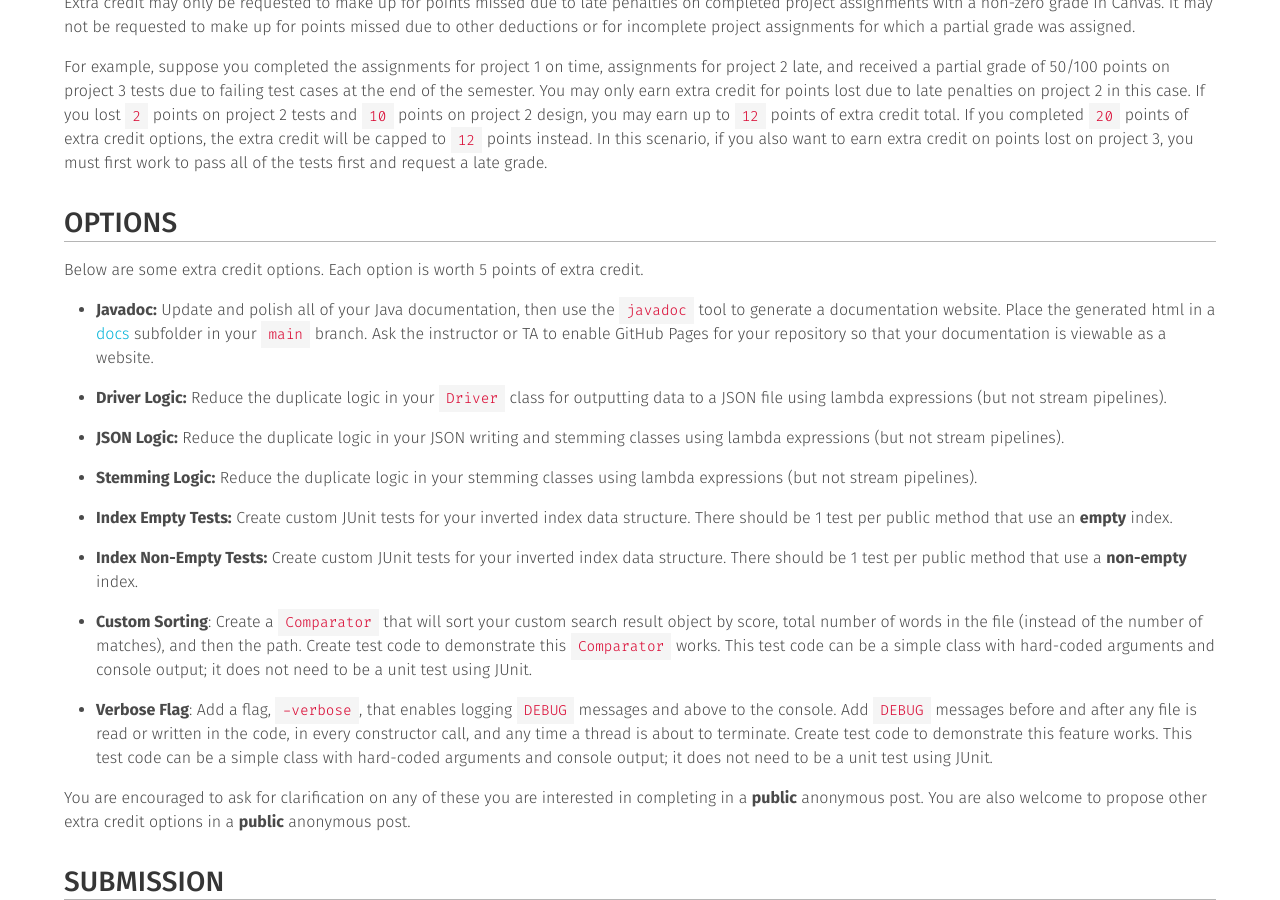
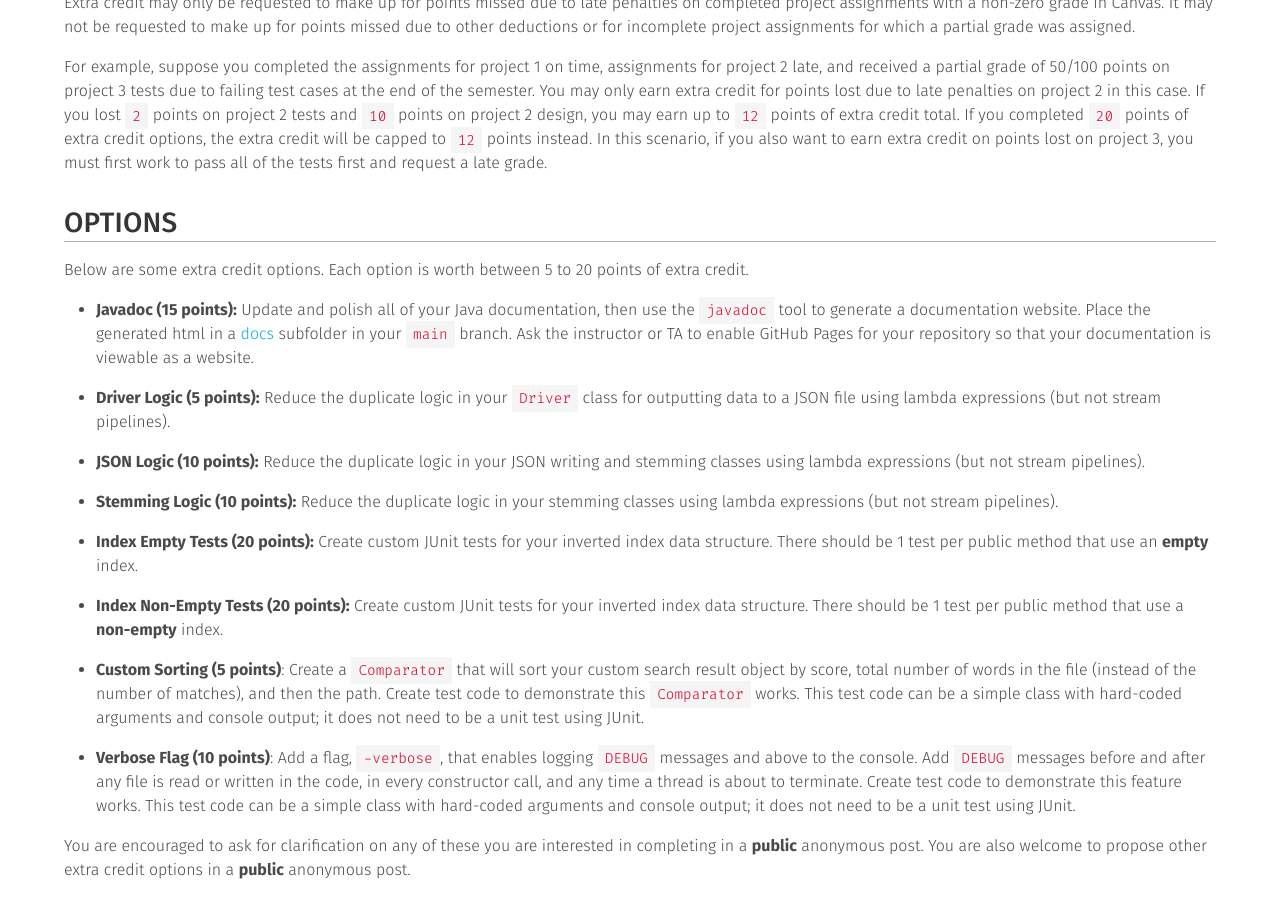
Before and after one commit to usf-cs272-fall2022/usf-cs272-fall2022.github.io, a Jekyll site: the page built from _projects/extra-credit.md, in a window 1280 px wide and 900 px high, scrolled down 575 px. Built offline with Jekyll 4.4.1, drawn with Linux system fonts in a browser that asks for light colours; comment, search, counter and statistics services are not loaded.

Commit message:
Updating point values

```diff
--- a/_projects/extra-credit.md
+++ b/_projects/extra-credit.md
@@ -24,23 +24,23 @@ For example, suppose you completed the assignments for project 1 on time, assign
 ## Options
 {: .page-header }
 
-Below are some extra credit options. Each option is worth 5 points of extra credit.
+Below are some extra credit options. Each option is worth between 5 to 20 points of extra credit.
 
-  - **Javadoc:** Update and polish all of your Java documentation, then use the `javadoc` tool to generate a documentation website. Place the generated html in a [docs](https://github.blog/2016-08-22-publish-your-project-documentation-with-github-pages/) subfolder in your `main` branch. Ask the instructor or TA to enable GitHub Pages for your repository so that your documentation is viewable as a website.
+  - **Javadoc (15 points):** Update and polish all of your Java documentation, then use the `javadoc` tool to generate a documentation website. Place the generated html in a [docs](https://github.blog/2016-08-22-publish-your-project-documentation-with-github-pages/) subfolder in your `main` branch. Ask the instructor or TA to enable GitHub Pages for your repository so that your documentation is viewable as a website.
 
-  - **Driver Logic:** Reduce the duplicate logic in your `Driver` class for outputting data to a JSON file using lambda expressions (but not stream pipelines).
+  - **Driver Logic (5 points):** Reduce the duplicate logic in your `Driver` class for outputting data to a JSON file using lambda expressions (but not stream pipelines).
 
-  - **JSON Logic:** Reduce the duplicate logic in your JSON writing and stemming classes using lambda expressions (but not stream pipelines).
+  - **JSON Logic (10 points):** Reduce the duplicate logic in your JSON writing and stemming classes using lambda expressions (but not stream pipelines).
 
-  - **Stemming Logic:** Reduce the duplicate logic in your stemming classes using lambda expressions (but not stream pipelines).
+  - **Stemming Logic (10 points):** Reduce the duplicate logic in your stemming classes using lambda expressions (but not stream pipelines).
 
-  - **Index Empty Tests:** Create custom JUnit tests for your inverted index data structure. There should be 1 test per public method that use an **empty** index.
+  - **Index Empty Tests (20 points):** Create custom JUnit tests for your inverted index data structure. There should be 1 test per public method that use an **empty** index.
 
-  - **Index Non-Empty Tests:** Create custom JUnit tests for your inverted index data structure. There should be 1 test per public method that use a **non-empty** index.
+  - **Index Non-Empty Tests (20 points):** Create custom JUnit tests for your inverted index data structure. There should be 1 test per public method that use a **non-empty** index.
 
-  - **Custom Sorting**: Create a `Comparator` that will sort your custom search result object by score, total number of words in the file (instead of the number of matches), and then the path. Create test code to demonstrate this `Comparator` works. This test code can be a simple class with hard-coded arguments and console output; it does not need to be a unit test using JUnit.
+  - **Custom Sorting (5 points)**: Create a `Comparator` that will sort your custom search result object by score, total number of words in the file (instead of the number of matches), and then the path. Create test code to demonstrate this `Comparator` works. This test code can be a simple class with hard-coded arguments and console output; it does not need to be a unit test using JUnit.
 
-  - **Verbose Flag**: Add a flag, `-verbose`, that enables logging `DEBUG` messages and above to the console. Add `DEBUG` messages before and after any file is read or written in the code, in every constructor call, and any time a thread is about to terminate. Create test code to demonstrate this feature works. This test code can be a simple class with hard-coded arguments and console output; it does not need to be a unit test using JUnit.
+  - **Verbose Flag  (10 points)**: Add a flag, `-verbose`, that enables logging `DEBUG` messages and above to the console. Add `DEBUG` messages before and after any file is read or written in the code, in every constructor call, and any time a thread is about to terminate. Create test code to demonstrate this feature works. This test code can be a simple class with hard-coded arguments and console output; it does not need to be a unit test using JUnit.
 
 You are encouraged to ask for clarification on any of these you are interested in completing in a **public** anonymous post. You are also welcome to propose other extra credit options  in a **public** anonymous post.
 
```
